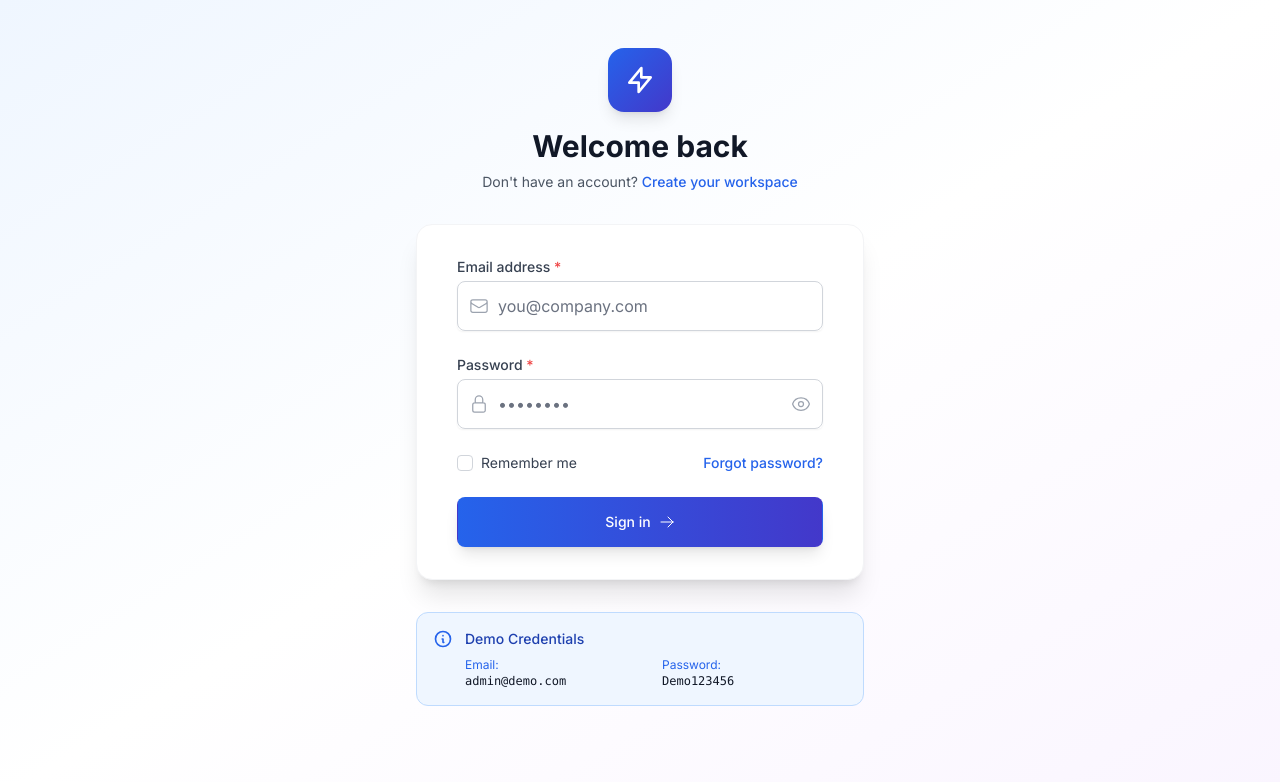
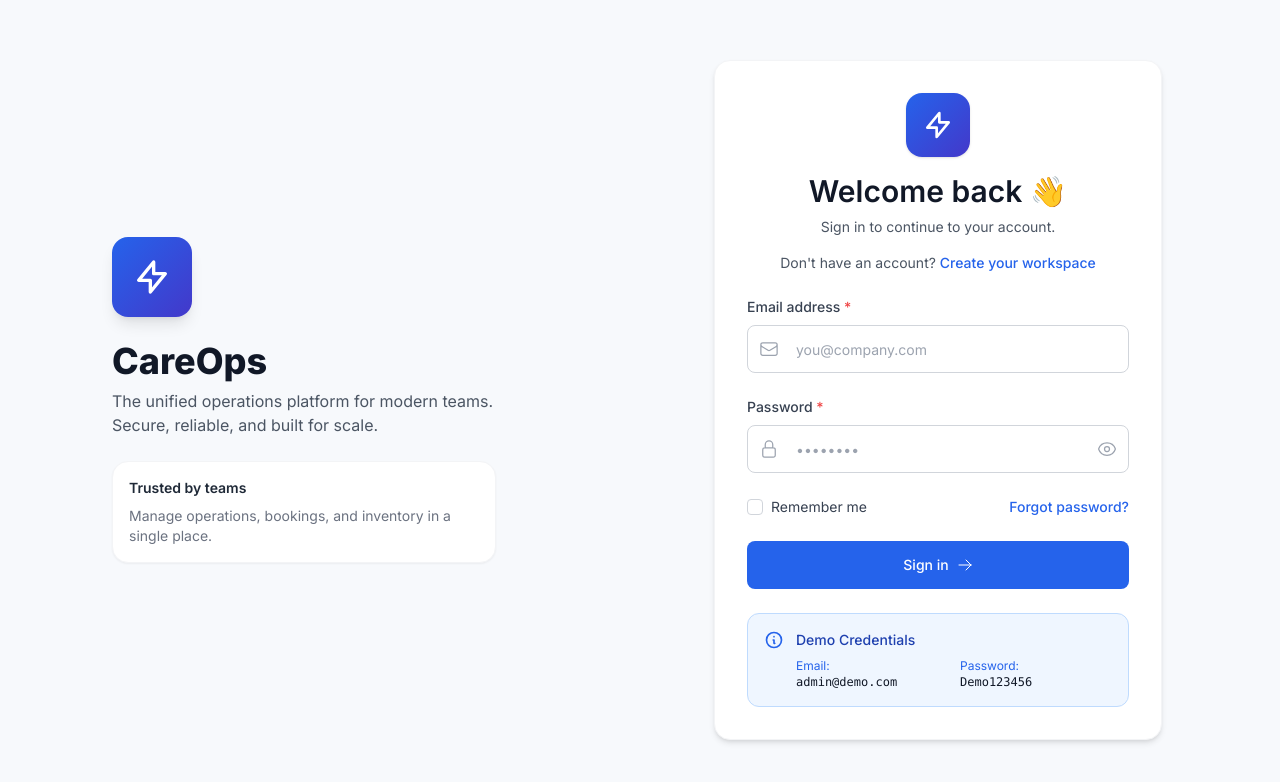
Before and after one commit to AARZOO00/careops-platform, a Next.js app in the folder frontend/: page /login in a window 1280 px wide. Shown: the top 782 px of the page. Built offline with nearby package versions, Linux system fonts and the light colour scheme; no server answers.

Commit message:
chore(login): redesign login page UI — split layout, improved typography, inputs, buttons, responsive adjustments

```diff
--- a/frontend/src/app/login/loginForm.tsx
+++ b/frontend/src/app/login/loginForm.tsx
@@ -84,37 +84,56 @@
   };
 
   return (
-    <div className="min-h-screen bg-gradient-to-br from-blue-50 via-white to-purple-50 py-12 px-4 sm:px-6 lg:px-8">
-      <div className="max-w-md mx-auto">
-        <div className="text-center mb-8">
-          <div className="inline-flex items-center justify-center w-16 h-16 bg-gradient-to-br from-blue-600 to-indigo-700 rounded-2xl shadow-lg mb-4">
-            <svg className="w-8 h-8 text-white" fill="none" viewBox="0 0 24 24" stroke="currentColor">
+    <div className="min-h-screen bg-[#F7F9FC] flex items-center justify-center py-12 px-4 sm:px-6 lg:px-8">
+      <div className="w-full max-w-6xl grid grid-cols-1 md:grid-cols-2 gap-10 items-center">
+        {/* Left visual / branding - hidden on mobile */}
+        <div className="hidden md:flex flex-col items-start justify-center space-y-6 pl-12">
+          <div className="inline-flex items-center justify-center w-20 h-20 bg-gradient-to-br from-blue-600 to-indigo-700 rounded-2xl shadow-lg">
+            <svg className="w-10 h-10 text-white" fill="none" viewBox="0 0 24 24" stroke="currentColor" aria-hidden>
               <path strokeLinecap="round" strokeLinejoin="round" strokeWidth={2} d="M13 10V3L4 14h7v7l9-11h-7z" />
             </svg>
           </div>
-          <h2 className="text-3xl font-bold text-gray-900 mb-2">Welcome back</h2>
-          <p className="text-sm text-gray-600">
+
+          <div className="max-w-sm">
+            <h1 className="text-4xl font-extrabold text-gray-900">CareOps</h1>
+            <p className="mt-2 text-gray-600">The unified operations platform for modern teams. Secure, reliable, and built for scale.</p>
+
+            <div className="mt-6 w-full bg-white rounded-2xl shadow-sm p-4 border border-gray-100">
+              <h3 className="text-sm font-semibold text-gray-800">Trusted by teams</h3>
+              <p className="mt-2 text-sm text-gray-500">Manage operations, bookings, and inventory in a single place.</p>
+            </div>
+          </div>
+        </div>
+
+        {/* Right: Login form card */}
+        <div className="flex items-center justify-center">
+          <div className="w-full max-w-md bg-white rounded-2xl shadow-md p-8 border border-gray-100">
+            <div className="mb-6 text-center">
+              <div className="flex items-center justify-center mx-auto w-16 h-16 bg-gradient-to-br from-blue-600 to-indigo-700 rounded-2xl shadow mb-4">
+                <svg className="w-8 h-8 text-white" fill="none" viewBox="0 0 24 24" stroke="currentColor" aria-hidden>
+                  <path strokeLinecap="round" strokeLinejoin="round" strokeWidth={2} d="M13 10V3L4 14h7v7l9-11h-7z" />
+                </svg>
+              </div>
+
+              <h2 className="text-2xl md:text-3xl font-semibold text-gray-900">Welcome back <span aria-hidden>👋</span></h2>
+              <p className="mt-2 text-sm text-gray-600">Sign in to continue to your account.</p>
+              <p className="mt-4 text-sm text-gray-600">
                 Don't have an account?{' '}
-            <Link href="/register" className="font-medium text-blue-600 hover:text-blue-500">
-              Create your workspace
-            </Link>
+                <Link href="/register" className="font-medium text-blue-600 hover:underline">Create your workspace</Link>
               </p>
             </div>
 
             {loginError && (
-          <div className="mb-6 p-4 bg-red-50 border border-red-200 rounded-xl flex items-start">
+              <div className="mb-4 p-3 bg-red-50 border border-red-200 rounded-xl flex items-start">
                 <XCircleIcon className="h-5 w-5 text-red-500 mr-2 flex-shrink-0 mt-0.5" />
                 <div className="text-sm text-red-700">{loginError}</div>
               </div>
             )}
 
-        <div className="bg-white py-8 px-6 shadow-xl rounded-2xl sm:px-10 border border-gray-100">
-          <form onSubmit={handleSubmit(onSubmit)} className="space-y-6">
+            <form onSubmit={handleSubmit(onSubmit)} className="space-y-6" noValidate>
               <div>
-              <label htmlFor="username" className="block text-sm font-medium text-gray-700 mb-1">
-                Email address <span className="text-red-500">*</span>
-              </label>
-              <div className="relative rounded-md shadow-sm">
+                <label htmlFor="username" className="block text-sm font-medium text-gray-700 mb-2">Email address <span className="text-red-500">*</span></label>
+                <div className="relative">
                   <div className="absolute inset-y-0 left-0 pl-3 flex items-center pointer-events-none">
                     <EnvelopeIcon className="h-5 w-5 text-gray-400" />
                   </div>
@@ -127,23 +146,23 @@
                       }
                     })}
                     type="email"
-                  className={`block w-full pl-10 pr-3 py-3 border ${
+                    className={`block w-full pl-12 pr-3 h-12 border ${
                       errors.username ? 'border-red-300 bg-red-50' : 'border-gray-300'
-                  } rounded-lg focus:outline-none focus:ring-2 focus:ring-blue-500 focus:border-transparent`}
+                    } rounded-lg text-sm placeholder-gray-400 focus:outline-none focus:ring-2 focus:ring-blue-500 focus:border-transparent`}
                     placeholder="you@company.com"
                     disabled={loading}
+                    aria-invalid={errors.username ? 'true' : 'false'}
+                    aria-describedby={errors.username ? 'username-error' : undefined}
                   />
                 </div>
                 {errors.username && (
-                <p className="mt-2 text-sm text-red-600">{errors.username.message}</p>
+                  <p id="username-error" className="mt-2 text-sm text-red-600">{errors.username.message}</p>
                 )}
               </div>
 
               <div>
-              <label htmlFor="password" className="block text-sm font-medium text-gray-700 mb-1">
-                Password <span className="text-red-500">*</span>
-              </label>
-              <div className="relative rounded-md shadow-sm">
+                <label htmlFor="password" className="block text-sm font-medium text-gray-700 mb-2">Password <span className="text-red-500">*</span></label>
+                <div className="relative">
                   <div className="absolute inset-y-0 left-0 pl-3 flex items-center pointer-events-none">
                     <LockClosedIcon className="h-5 w-5 text-gray-400" />
                   </div>
@@ -156,16 +175,20 @@
                       }
                     })}
                     type={showPassword ? 'text' : 'password'}
-                  className={`block w-full pl-10 pr-10 py-3 border ${
+                    className={`block w-full pl-12 pr-12 h-12 border ${
                       errors.password ? 'border-red-300 bg-red-50' : 'border-gray-300'
-                  } rounded-lg focus:outline-none focus:ring-2 focus:ring-blue-500 focus:border-transparent`}
+                    } rounded-lg text-sm placeholder-gray-400 focus:outline-none focus:ring-2 focus:ring-blue-500 focus:border-transparent`}
                     placeholder="••••••••"
                     disabled={loading}
+                    aria-invalid={errors.password ? 'true' : 'false'}
+                    aria-describedby={errors.password ? 'password-error' : undefined}
                   />
+
                   <button
                     type="button"
                     onClick={() => setShowPassword(!showPassword)}
                     className="absolute inset-y-0 right-0 pr-3 flex items-center"
+                    aria-label={showPassword ? 'Hide password' : 'Show password'}
                   >
                     {showPassword ? (
                       <EyeSlashIcon className="h-5 w-5 text-gray-400 hover:text-gray-600" />
@@ -175,7 +198,7 @@
                   </button>
                 </div>
                 {errors.password && (
-                <p className="mt-2 text-sm text-red-600">{errors.password.message}</p>
+                  <p id="password-error" className="mt-2 text-sm text-red-600">{errors.password.message}</p>
                 )}
               </div>
 
@@ -187,21 +210,17 @@
                     type="checkbox"
                     className="h-4 w-4 text-blue-600 focus:ring-blue-500 border-gray-300 rounded"
                   />
-                <label htmlFor="remember" className="ml-2 block text-sm text-gray-700">
-                  Remember me
-                </label>
+                  <label htmlFor="remember" className="ml-2 block text-sm text-gray-700">Remember me</label>
                 </div>
                 <div className="text-sm">
-                <a href="#" className="font-medium text-blue-600 hover:text-blue-500">
-                  Forgot password?
-                </a>
+                  <Link href="/forgot-password" className="font-medium text-blue-600 hover:underline">Forgot password?</Link>
                 </div>
               </div>
 
               <button
                 type="submit"
                 disabled={loading}
-              className="w-full flex justify-center items-center px-4 py-3.5 border border-transparent text-sm font-medium rounded-lg text-white bg-gradient-to-r from-blue-600 to-indigo-700 hover:from-blue-700 hover:to-indigo-800 focus:outline-none focus:ring-2 focus:ring-offset-2 focus:ring-blue-500 disabled:opacity-50 disabled:cursor-not-allowed transition-all transform hover:scale-[1.02] active:scale-[0.98] shadow-lg"
+                className="w-full h-12 flex justify-center items-center px-4 text-sm font-medium rounded-lg text-white bg-blue-600 hover:bg-blue-700 active:bg-blue-800 disabled:opacity-60 disabled:cursor-not-allowed"
               >
                 {loading ? (
                   <>
@@ -219,10 +238,9 @@
                 )}
               </button>
             </form>
-        </div>
 
             {process.env.NODE_ENV === 'development' && (
-          <div className="mt-8 p-4 bg-blue-50 rounded-xl border border-blue-200">
+              <div className="mt-6 p-4 bg-blue-50 rounded-xl border border-blue-200">
                 <div className="flex items-start">
                   <div className="flex-shrink-0">
                     <svg className="h-5 w-5 text-blue-600" fill="none" viewBox="0 0 24 24" stroke="currentColor">
@@ -247,5 +265,7 @@
             )}
           </div>
         </div>
+      </div>
+    </div>
   );
 }
```
Lines whose indentation alone changed are shown as unchanged.
